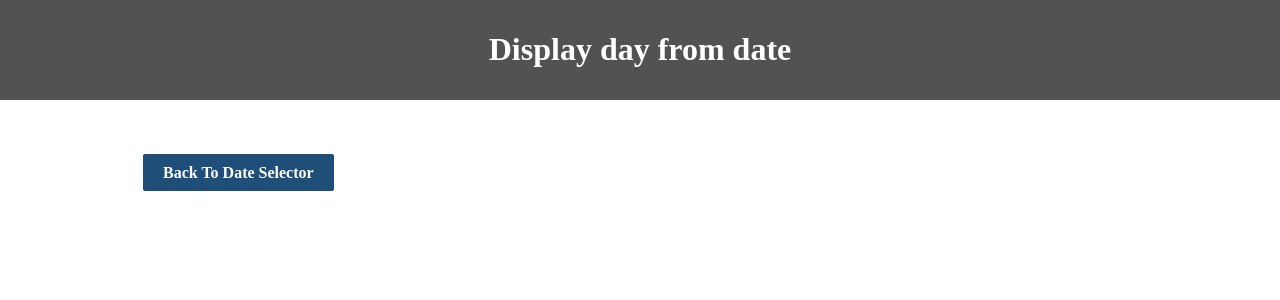
After one commit to AsadAliAkram/custom-calendar, a PHP site: page /display.php in a window 1280 px wide. The commit adds this page. Shown: the top 300 px of the page. Run offline with PHP 8.4, Linux system fonts and the light colour scheme.

Commit message:
display results on seprate page

```diff
--- /dev/null
+++ b/display.php
@@ -0,0 +1,26 @@
+<!DOCTYPE html>
+<html>
+<head>
+	<title></title>
+	<link rel="stylesheet" type="text/css" href="style.css">
+</head>
+<body>
+
+	<!-- Start Header Area -->
+	<div class="head">
+		<h1>Display day from date</h1>
+	</div>
+	<!-- End Header Area -->
+
+	<div class="container">
+
+		<!-- Start Result Area -->
+		<div class="results">
+			<?php include 'result.php'; ?>
+			<br><br><br><a class="submit-button" href="index.php">Back To Date Selector</a>
+		</div>
+		<!-- End Result Area -->
+
+	</div>
+</body>
+</html>
--- a/result.php
+++ b/result.php
@@ -10,7 +10,7 @@ function results() {
 	$month = $_POST['month'];
 	$year = $_POST['year'];
 	$isleapyear = $year % 5;
-
+	echo "<h3>".$day ." / ".$month ." / ".$year."</h3>";
 	// If the selected year is leap year
 	if ($isleapyear == 0) {
 
--- a/style.css
+++ b/style.css
@@ -20,12 +20,15 @@ body {
 .results {
 	padding: 10px;
 }
+span {
+	color: red;
+}
 .form form input[type="number"] {
 	padding: 5px;
 	border-radius: 0px;
 	border: 1px solid gray;
 }
-.form form input[type="submit"] {
+.submit-button {
 	background: #1f4e79;
 	font-weight: bold;
 	color: white;
@@ -34,4 +37,5 @@ body {
 	cursor: pointer;
 	padding: 10px 20px;
 	margin: 10px 5px 25px;
+	text-decoration: none;
 }
```
Also changed, not shown: index.php (+2 -8 lines).
